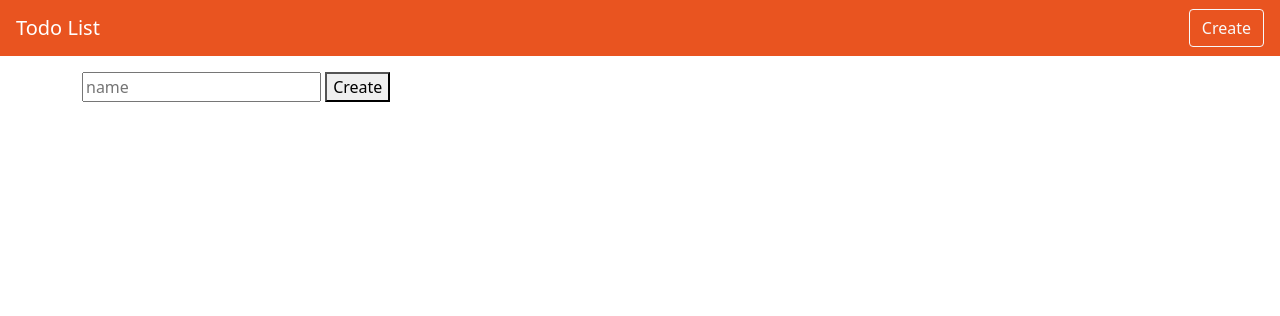
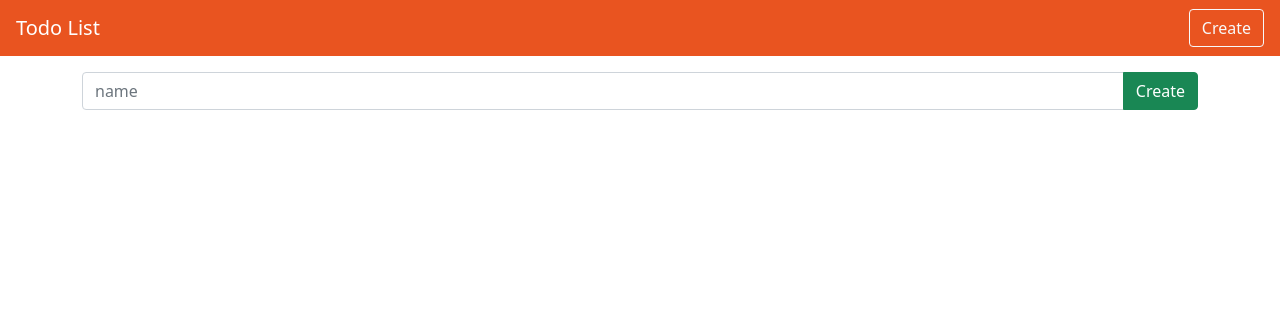
Before and after one commit to larrytherealboy/todo-list, a Node server app: page /todos/new in a window 1280 px wide. Shown: the top 316 px of the page. Run offline with Node 20, Linux system fonts and the light colour scheme; some libraries are stand-ins or nearby versions.

Commit message:
feat: modify new page ui

```diff
--- a/views/new.hbs
+++ b/views/new.hbs
@@ -1,5 +1,7 @@
-<form action="/todos" method="POST">
-  {{!-- name 屬性: HTTP傳輸時的資料名稱，這些資料會被放在HTTP的 request body裡 --}}
-  <input type="text" , placeholder="name" , name="name">
-  <button type="submit">Create</button>
+
+<form action="/todos" method="POST" style="display: inline;">
+  <div class="input-group">
+    <input class="form-control" type="text" placeholder="name" name="name">
+    <button class="btn btn-success" type="submit">Create</button>
+  </div>
 </form>
```
